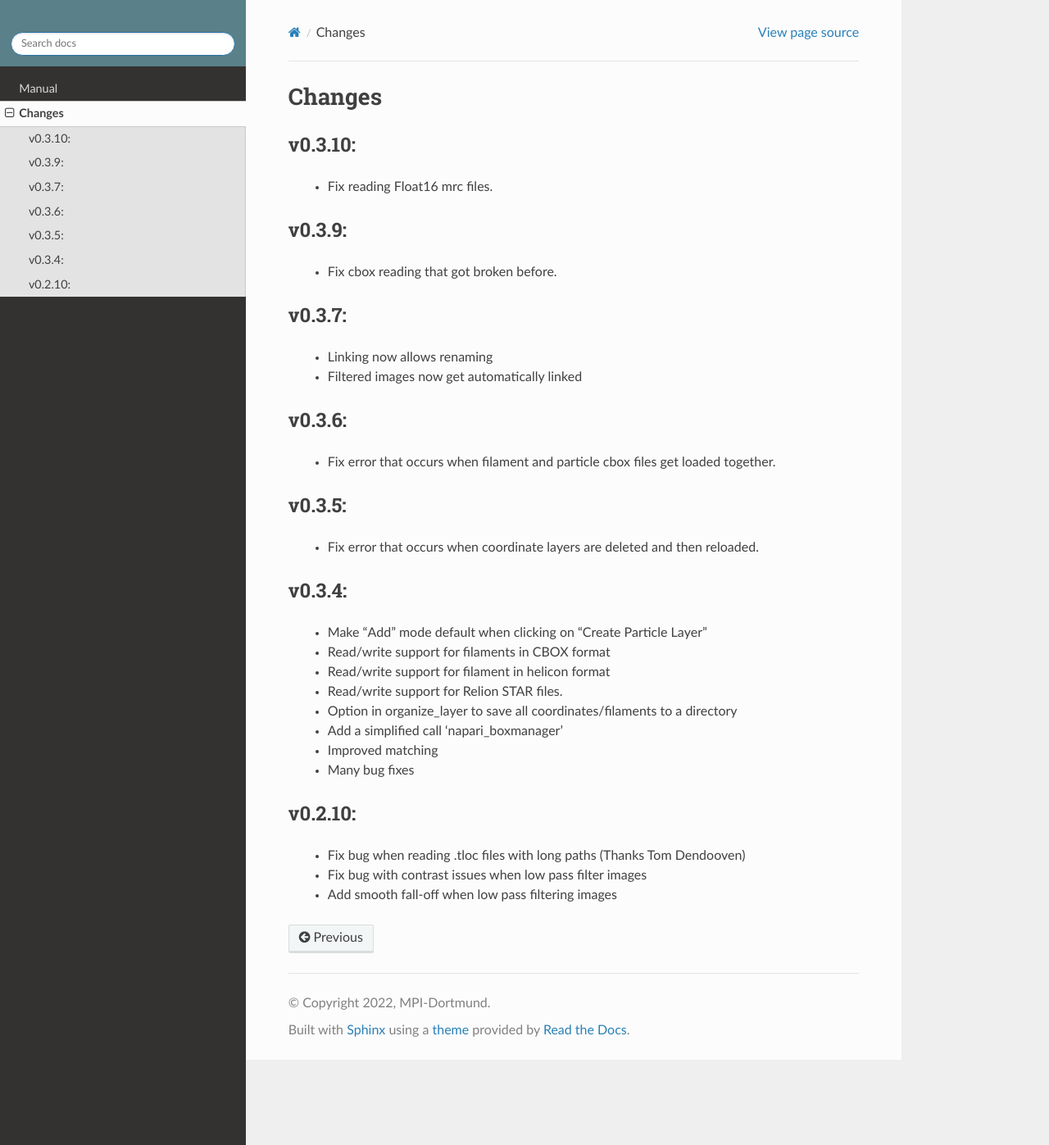
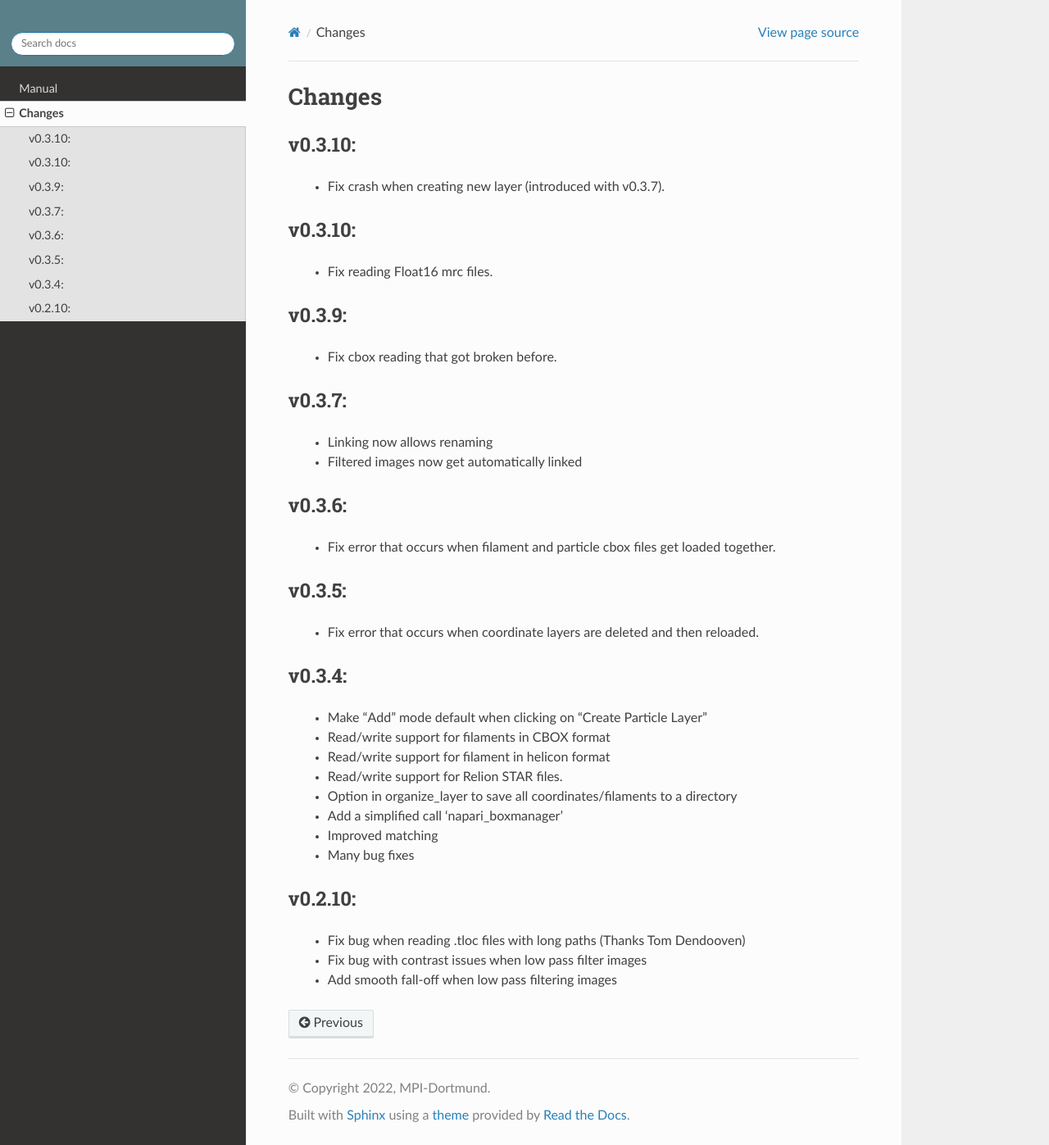
Before and after one commit to MPI-Dortmund/napari-boxmanager, a Sphinx documentation site: the page built from docs/changes.rst, in a window 1280 px wide and 1397 px high. Shown: the whole window at 82% size. Built offline with Sphinx 7.4.7 and the Read the Docs theme 2.0.0, drawn with Linux system fonts in a browser that asks for light colours.

Commit message:
add changes v0.3.10

```diff
--- a/docs/changes.rst
+++ b/docs/changes.rst
@@ -1,5 +1,9 @@
 Changes
 =======
+
+v0.3.10:
+*******
+ - Fix crash when creating new layer (introduced with v0.3.7).
 
 v0.3.10:
 *******
```
